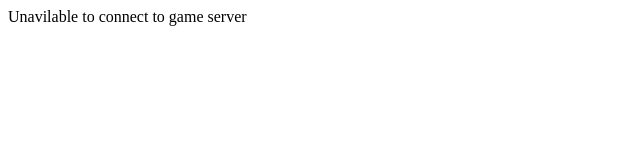
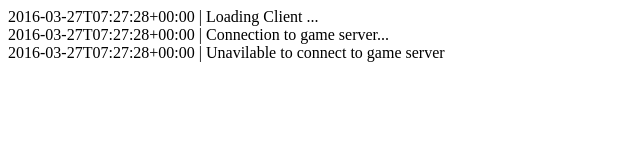
Before and after one commit to swordofmany/clash, a website: page web-server/public/index.html in a window 1280 px wide. Shown: the whole page, without its empty margins (0-640 px from the left). Drawn offline with nearby package versions, Linux system fonts and the light colour scheme; no server answers.

Commit message:
Refactor code to model and Rebuild client loading process

```diff
--- /dev/null
+++ b/web-server/public/app.js
@@ -0,0 +1,67 @@
+var conf = {
+    gameServerHost: ":3000",
+    gameConsoleSelector: ".gameConsole"
+}
+
+var app = (function (conf, $, io, moment) {
+
+    var app = {}; //declare module
+
+    //members
+    var gameConsoleElement = $(conf.gameConsoleSelector);
+    var socket;
+
+    //methods
+    app.onLoad = function onLoad() {
+        app.writeToGameConsole("Loading Client ...");
+    }
+
+    app.run = function run() {
+        app.connect(conf.gameServerHost);
+    };
+
+    app.connect = function connect(gameServerHost) {
+
+        socket = io(gameServerHost); //connect to server
+        app.writeToGameConsole("Connection to game server...");
+
+        //request to join
+        socket.emit('hello');
+
+        //on joining
+        socket.on('welcome', function (msg) {
+            console.log("welcome: ", msg);
+            app.writeToGameConsole("Connected !", "You are on team \"" + msg.team + "\"");
+        });
+
+        socket.on('disconnect', function () {
+            app.writeToGameConsole("Disconnect !");
+            alert("disconnect");
+        });
+
+        socket.on("connect_error", function () {
+            socket.disconnect();
+            var errMsg = "Unavilable to connect to game server";
+            console.error(errMsg);
+
+            app.writeToGameConsole(errMsg);
+        });
+
+    }
+
+    app.writeToGameConsole = function writeToGameConsole() {
+
+        var args = Array.prototype.slice.call(arguments);
+        args.unshift(moment().format()); //add timestamp
+
+        var msg = "<div>" + args.join(" | ") + "</div>";
+
+        gameConsoleElement.append(msg);
+    }
+
+
+
+    app.onLoad();
+    return app;
+
+} (conf, jQuery, io, moment));
--- a/web-server/public/bower.json
+++ b/web-server/public/bower.json
@@ -17,8 +17,9 @@
     "tests"
   ],
   "dependencies": {
-    "socket.io-client": "https://github.com/socketio/socket.io-client.git#^1.4.5",
+    "html5shiv": "^3.7.3",
     "jquery": "^2.2.0",
-    "html5shiv": "^3.7.3"
+    "moment": "~2.12.0",
+    "socket.io-client": "https://github.com/socketio/socket.io-client.git#^1.4.5"
   }
 }
--- a/web-server/public/index.html
+++ b/web-server/public/index.html
@@ -15,44 +15,22 @@
 
 <body>
 
-      <div class="state">Connection to game server...</div>
+    <div class="gameConsole"></div>
 
-      <script src="bower_components/socket.io-client/socket.io.js"></script>
-      <script src="bower_components/jquery/dist/jquery.min.js"></script>
+    <!-- vendor -->
+    <script src="/bower_components/socket.io-client/socket.io.js"></script>
+    <script src="/bower_components/jquery/dist/jquery.js"></script>
+    <script src="/bower_components/moment/moment.js"></script>
 
+    <!-- app -->
+    <script src="/app.js"></script>
 
     <script>
+        $(function () {
+            app.run();
+        })
+    </script>
 
-        $(function(){
-            connect(":3000");
-        })
-
-        function connect(gameServerHost){
-
-            var socket = io(gameServerHost); //connect to server
-
-            //request to join
-            socket.emit('hello');
-
-            //on joining
-            socket.on('welcome', function(msg){
-                console.log("welcome: ", msg);
-            });
-
-            socket.on('disconnect', function(){
-                alert("disconnect");
-            });
-
-            socket.on("connect_error", function(){
-                socket.disconnect();
-                var errMsg = "Unavilable to connect to game server";
-                console.error(errMsg);
-                $(".state").text(errMsg);
-            })
-
-        }
-
-      </script>
 
 </body>
 
```
Lines whose indentation alone changed are shown as unchanged.
